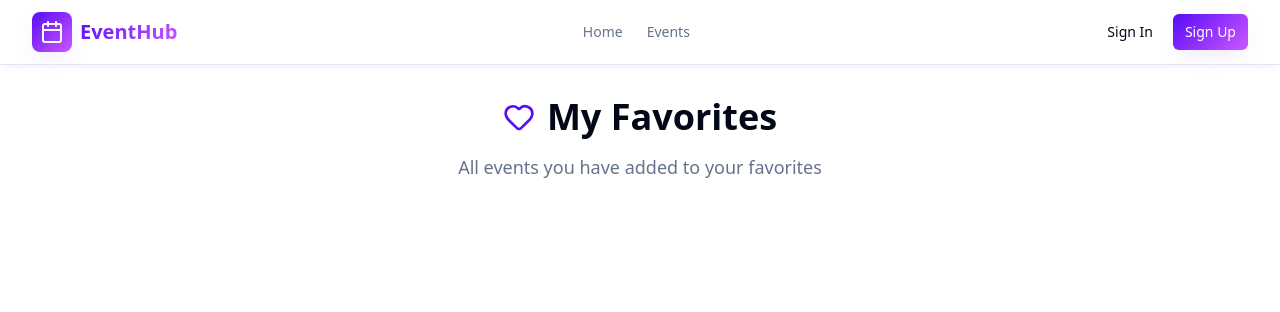
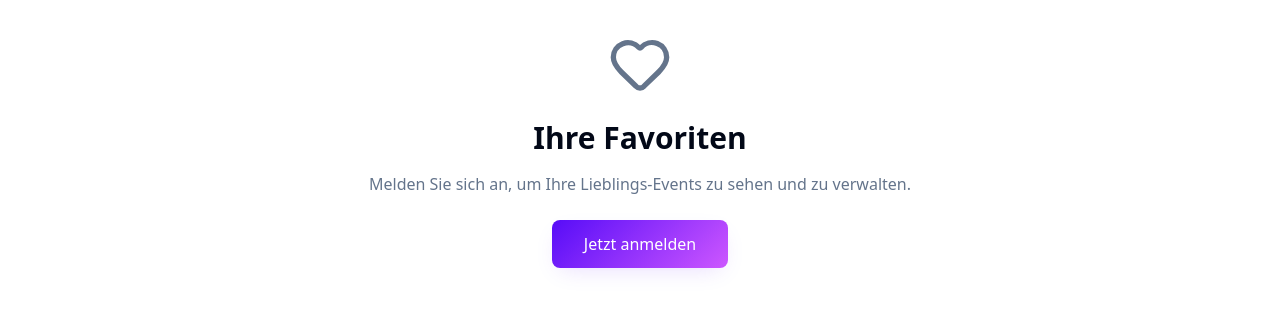
Before and after one commit to MohamadAlaskari/eventhub-app, a React (Vite) app: page /favorites in a window 1280 px wide. Shown: the top 312 px of the page. Built offline with nearby package versions, Linux system fonts and the light colour scheme.

Commit message:
feat(favorites): integrate AuthContext into Profile page and handle unauthenticated state
- Connected Profile page to global AuthContext using useAuth()
- Added conditional rendering for unauthenticated users with login prompt
- Added "Jetzt anmelden" button linking to /login

```diff
--- a/src/pages/Favorites.tsx
+++ b/src/pages/Favorites.tsx
@@ -1,7 +1,30 @@
 import Layout from "@/components/Layout"
+import { Button } from "@/components/ui/button"
+import { useAuth } from "@/hooks/useAuth"
 import { Heart } from "lucide-react"
+import { Link } from "react-router-dom"
 
  const Favorites = () => {
+    const {user, isAuthenticated} = useAuth()
+
+    if (!isAuthenticated) {
+        return (
+            <div className="container mx-auto px-4 py-8">
+                <div className="text-center">
+                    <Heart className="h-16 w-16 text-muted-foreground mx-auto mb-6" />
+                    <h1 className="text-3xl font-bold mb-4">Ihre Favoriten</h1>
+                    <p className="text-muted-foreground mb-6">
+                        Melden Sie sich an, um Ihre Lieblings-Events zu sehen und zu verwalten.
+                    </p>
+                    <Link to="/login">
+                        <Button variant="hero" size="lg">
+                            Jetzt anmelden
+                        </Button>
+                    </Link>
+                </div>
+            </div>
+        )
+    }
 
     return (
         <Layout>
```
